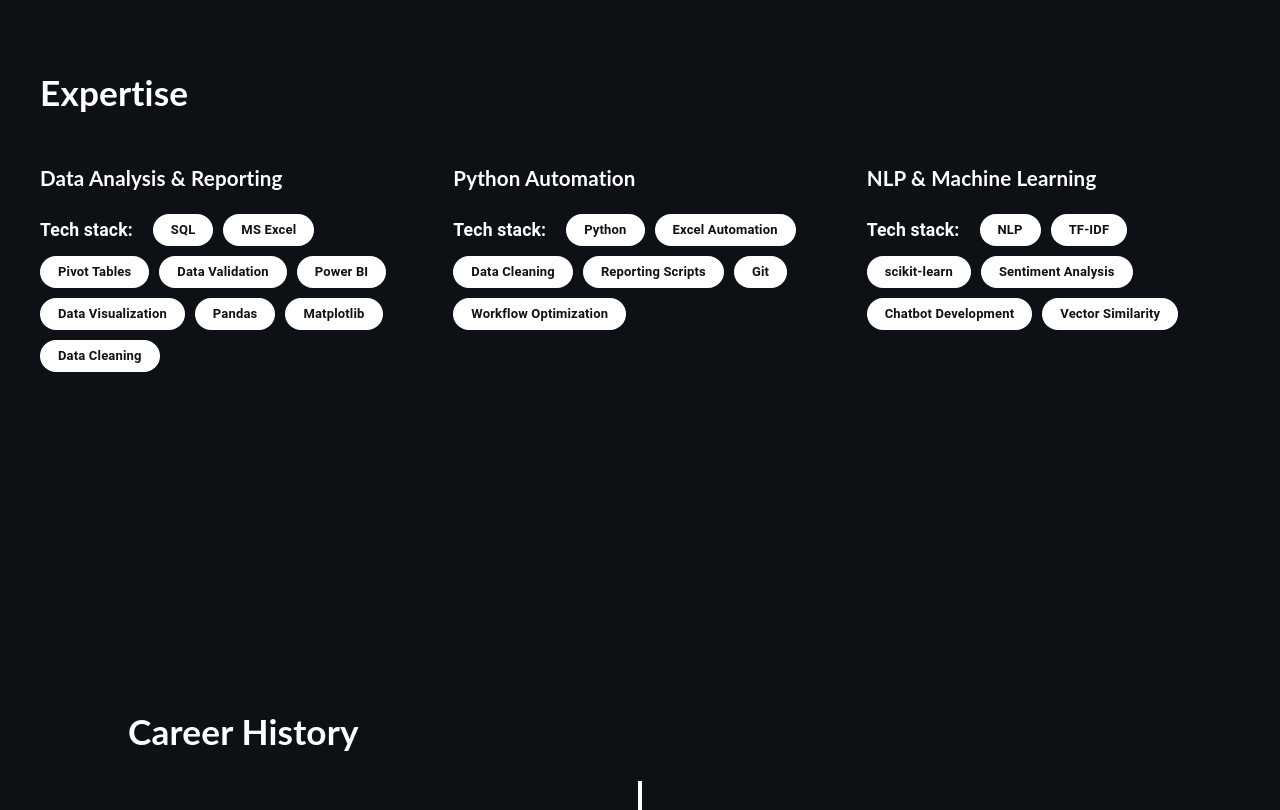
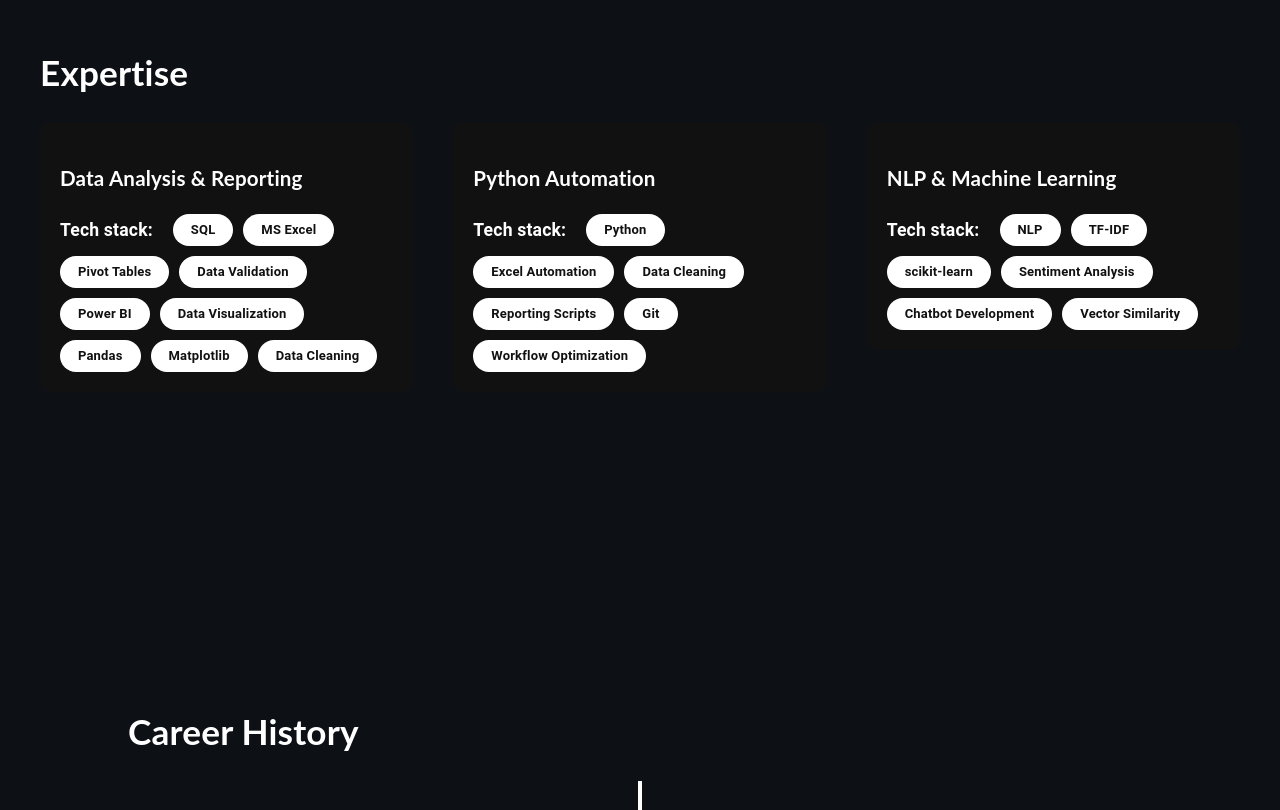
Before and after one commit to VenkatM77797/venkatm77797.github.io, a React (Create React App) app: page / in a window 1280 px wide. Shown: the part 1011-1821 px from the top of the page. Built offline with nearby package versions, Linux system fonts and the light colour scheme.

Commit message:
Made UI changes in main page

```diff
--- a/src/index.scss
+++ b/src/index.scss
@@ -63,6 +63,7 @@
   flex-direction: column;
   align-items: center;
   justify-content: center;
+
 }
 
 .header-image {
@@ -152,4 +153,67 @@
       padding: 5% 5%;
     }
   }
+
+  .typing-text {
+  font-size: 20px;
+  margin-top: 10px;
+  color: white;
+  min-height: 30px;
 }
+
+.typing-text::after {
+  content: "|"                    ;
+  margin-left: 5px;
+  animation: blink 5s infinite;
+}
+
+@keyframes blink {
+  50% {
+    opacity: 0;
+  }
+}
+.skills-container {
+  text-align: left;
+}
+
+.subtitle {
+  color: #aaa;
+  margin-bottom: 30px;
+}
+
+.skills-grid {
+  display: grid;
+  grid-template-columns: repeat(auto-fit, minmax(250px, 1fr));
+  gap: 30px;
+}
+
+.skill {
+  background: #111;
+  padding: 20px;
+  border-radius: 12px;
+  transition: 0.3s;
+}
+
+.skill:hover {
+  transform: translateY(-5px);
+  box-shadow: 0 0 20px rgba(138, 43, 226, 0.3);
+}
+
+.flex-chips {
+  display: flex;
+  flex-wrap: wrap;
+  gap: 10px;
+  margin-top: 10px;
+}
+
+.chip-title {
+  font-weight: bold;
+  margin-right: 10px;
+}
+
+.chip {
+  background: #1a1a1a;
+  color: #fff;
+  border: 1px solid #8a2be2;
+}
+}
```
